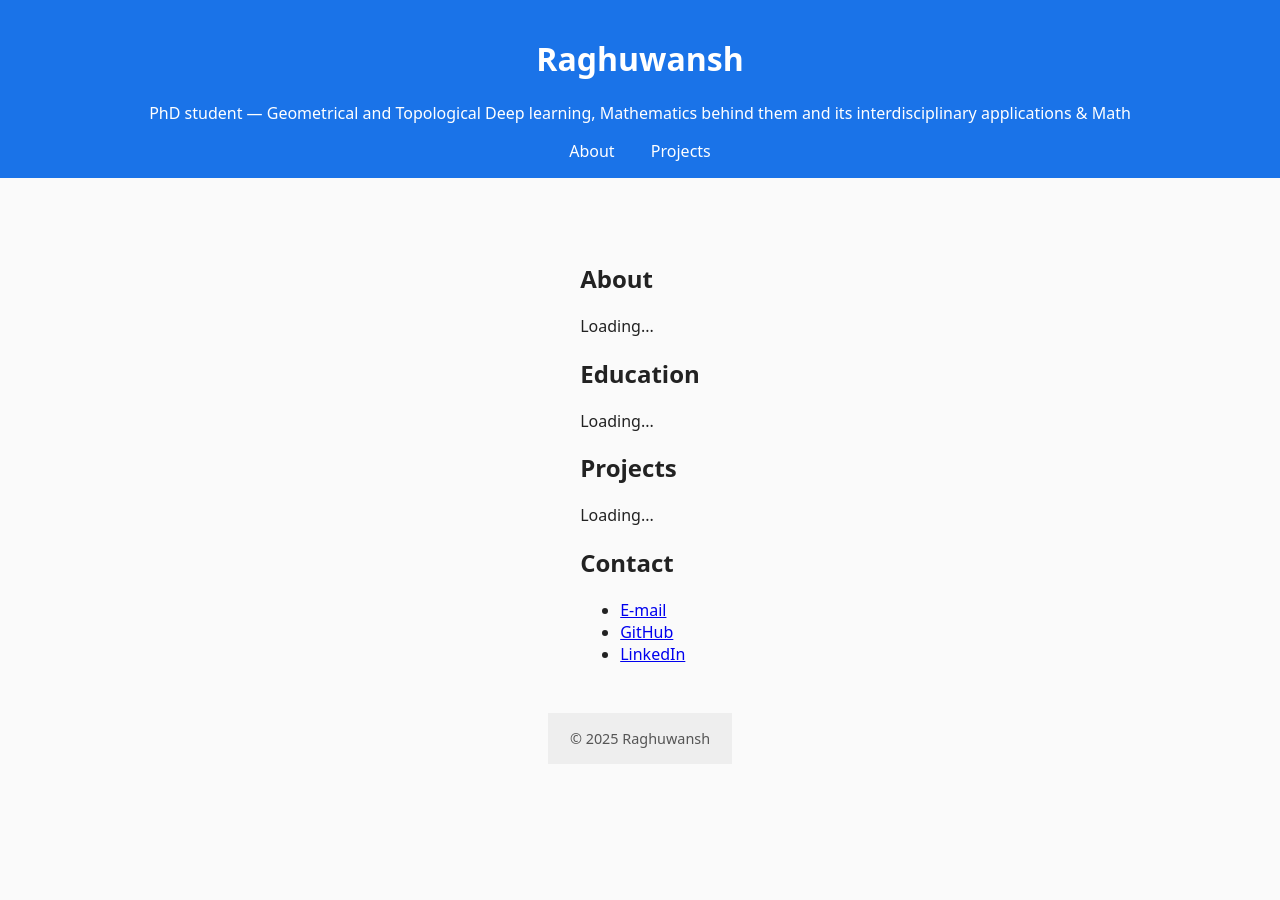
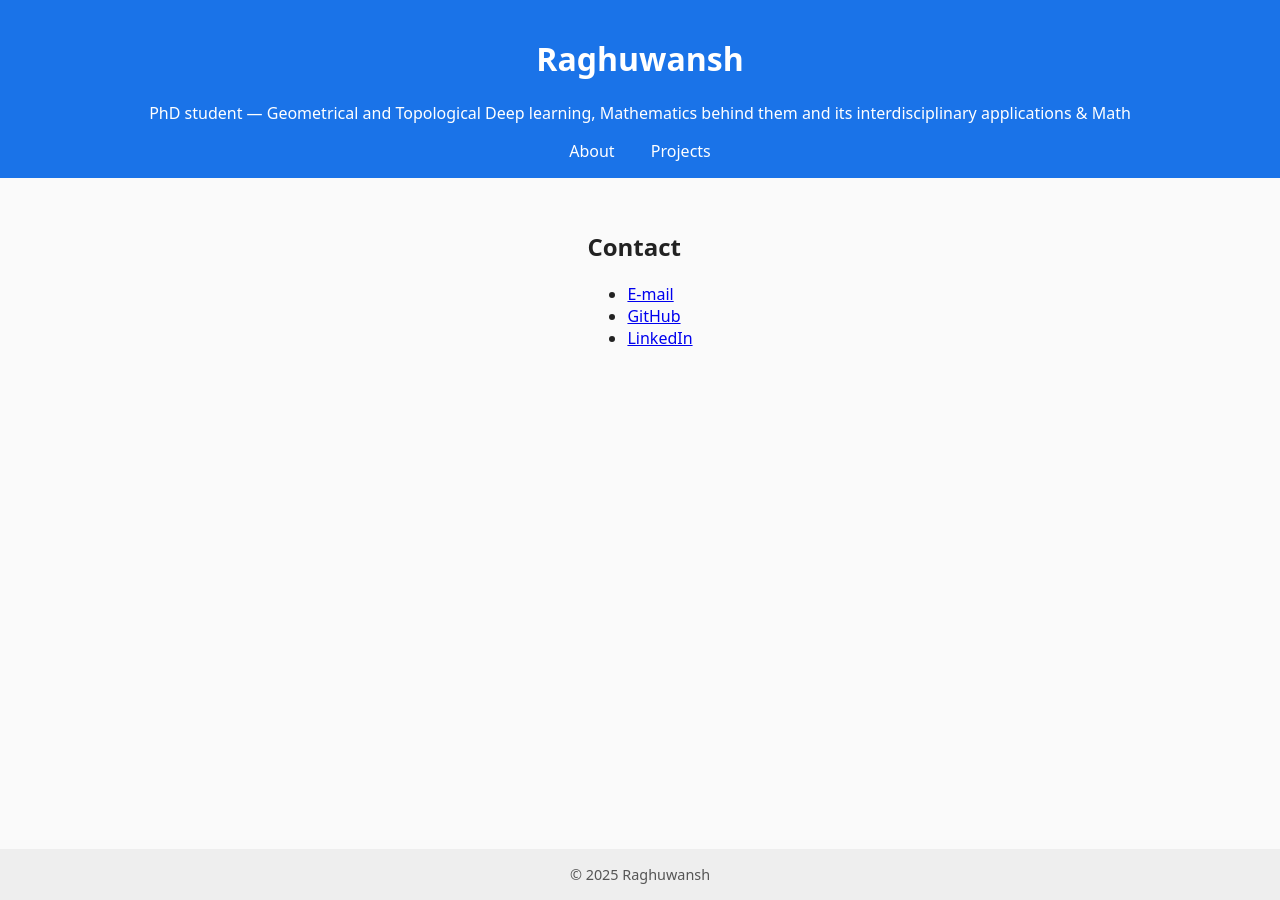
Before and after one commit to rajraghuwansh/rajraghuwansh.github.io, a Jekyll site: the page index.html, which Jekyll copies as it is, in a window 1280 px wide. Built offline with Jekyll 4.4.1, drawn with Linux system fonts in a browser that asks for light colours.

Commit message:
Remove unused sections from index.html
Removed unused sections for about, education, and projects.

```diff
--- a/index.html
+++ b/index.html
@@ -20,22 +20,6 @@
 
 <main class="container">
 
-<main class="container">
-
-  <section id="about">
-    <h2>About</h2>
-    <div id="about-content">Loading...</div>
-  </section>
-
-  <section id="education">
-    <h2>Education</h2>
-    <div id="education-content">Loading...</div>
-  </section>
-
-  <section id="projects">
-    <h2>Projects</h2>
-    <div id="projects-content">Loading...</div>
-  </section>
 
   <section id="contact">
     <h2>Contact</h2>
```
